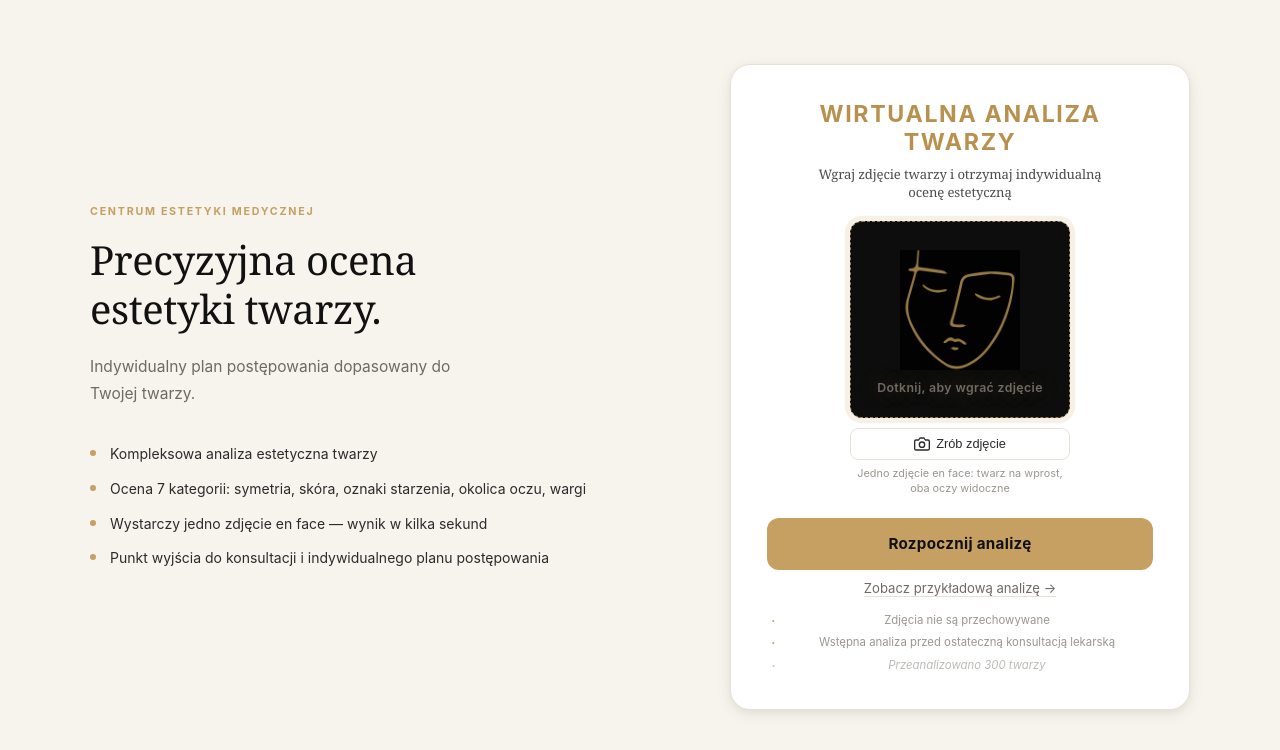
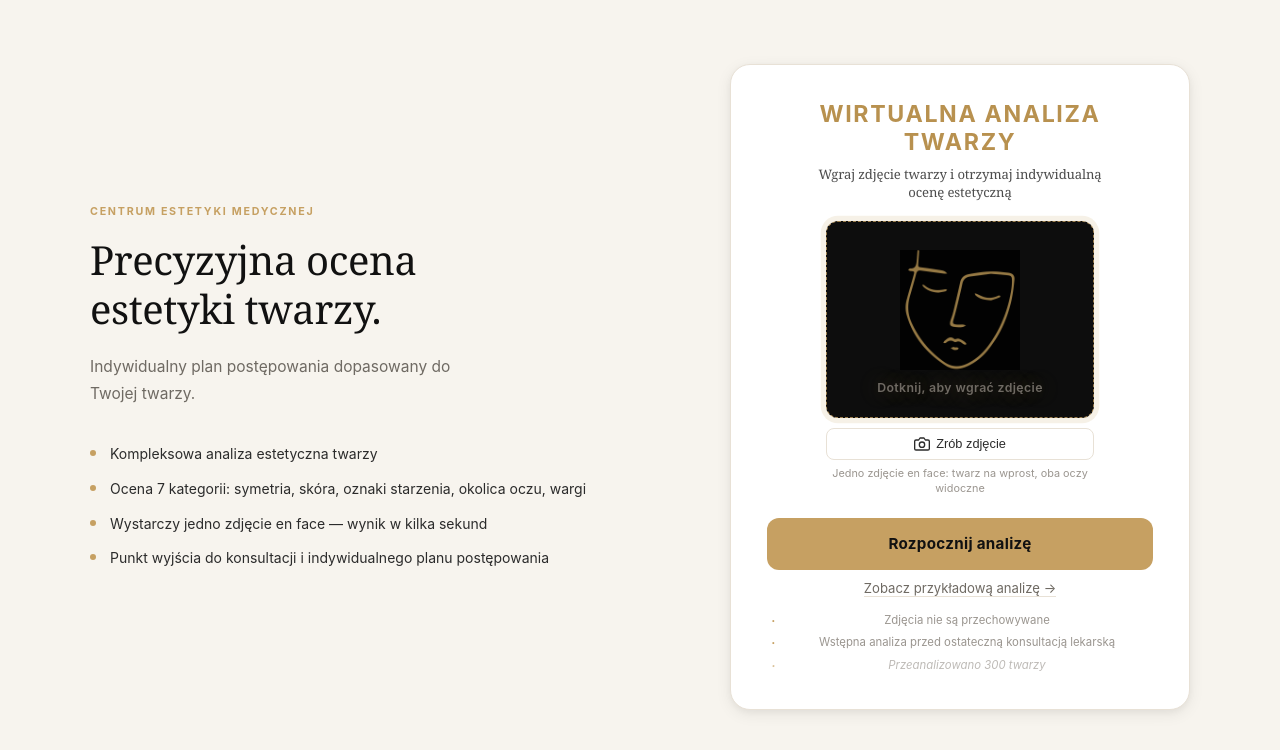
Before and after one commit to PiotrMD/face-analysis, a Flask app: page / in a window 1280 px wide. Shown: the part 87-837 px from the top of the page. Run offline with Flask 3, Linux system fonts and the light colour scheme; data that the repository does not hold is empty; some libraries are stand-ins or nearby versions.

Commit message:
Set upload area width to 268px
Co-Authored-By: Claude Sonnet 4.6 <noreply@anthropic.com>

```diff
--- a/static/style.css
+++ b/static/style.css
@@ -340,7 +340,7 @@ body {
 
 .photo-grid--single {
     grid-template-columns: 1fr;
-    max-width: 220px;
+    max-width: 268px;
     margin-left: auto;
     margin-right: auto;
 }
```
